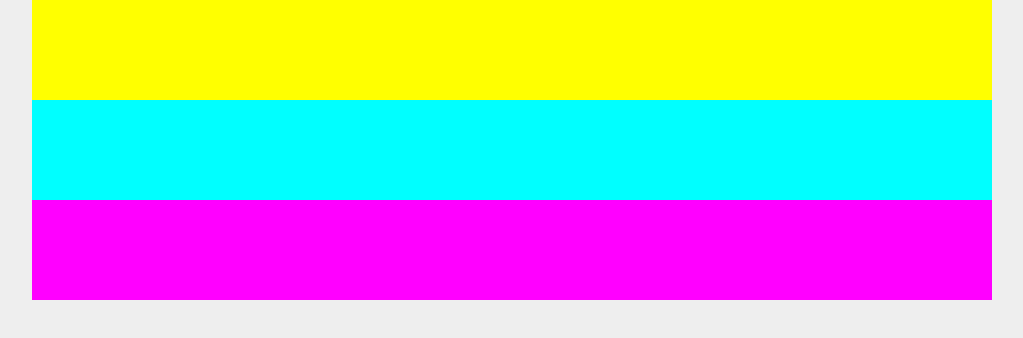
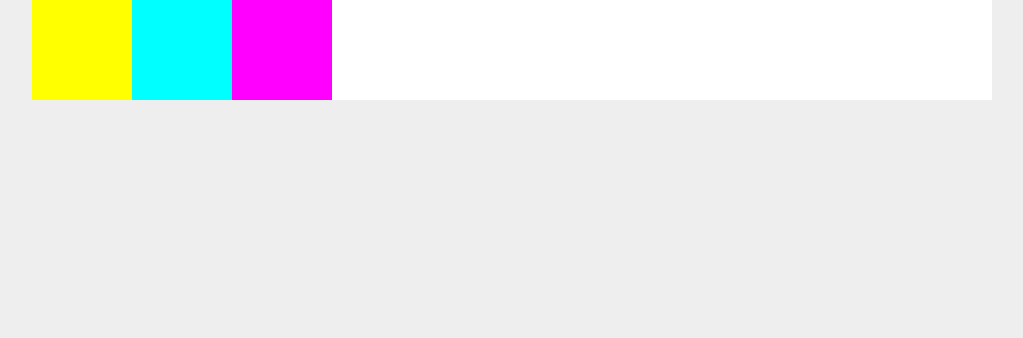
Before and after one commit to planeswalker1/more-flexbox-examples, a plain HTML site: page index.html in a window 1280 px wide. Shown: the whole page, without its empty margins (128-1151 px from the left). Drawn offline with Linux system fonts and the light colour scheme.

Commit message:
Added background color and display: flex to flex-container

```diff
--- a/style.css
+++ b/style.css
@@ -8,6 +8,11 @@ body {
     max-width: 960px;
     margin: 0 auto;
     width: 100%;
+}
+
+.flex-container {
+  display: flex;
+  background: white;
 }
 
 .box {
```
